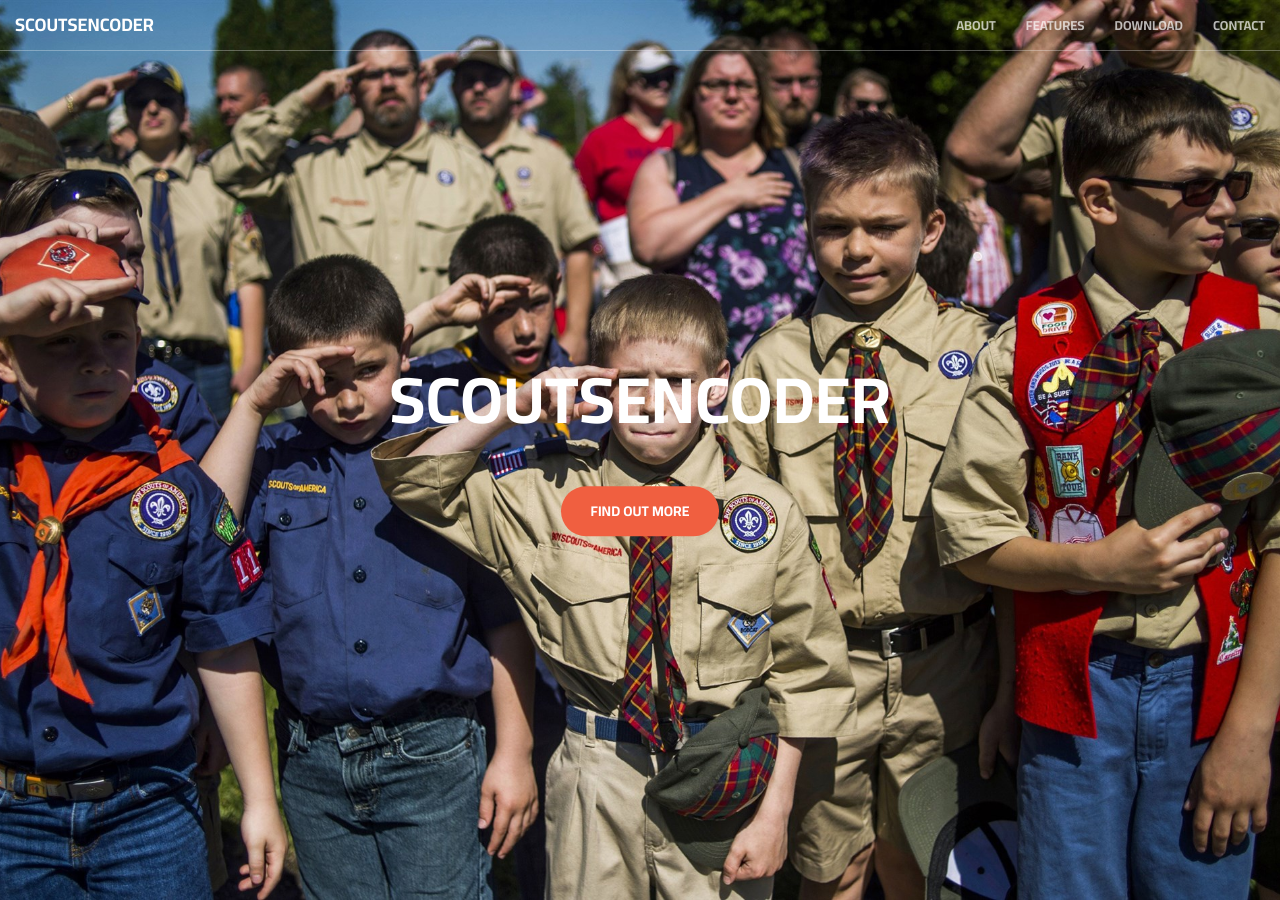
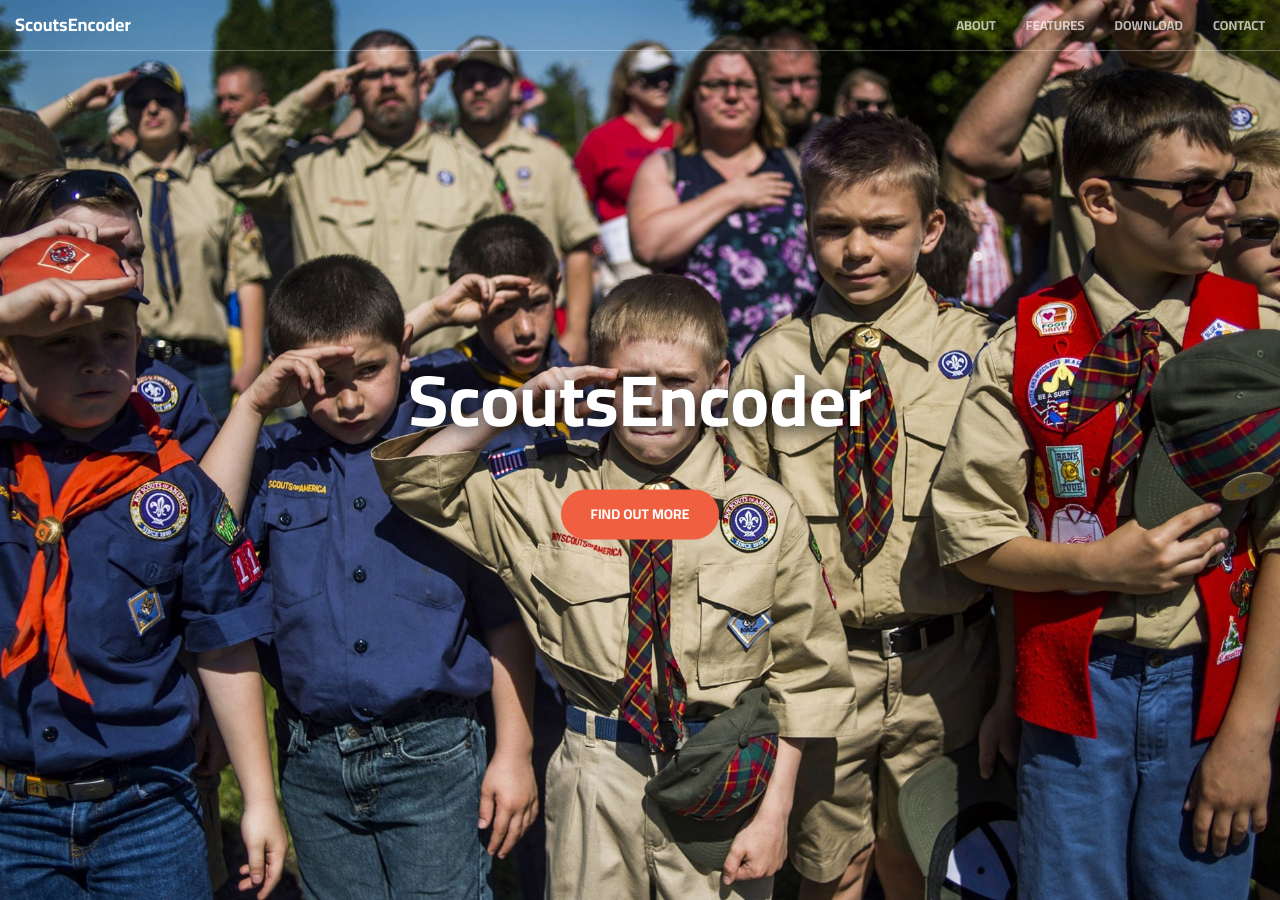
Before and after one commit to yousinix/ScoutsEncoder, a Jekyll site: the page built from index.html, in a window 1280 px wide and 900 px high. Built offline with Jekyll 4.4.1, drawn with Linux system fonts in a browser that asks for light colours; nearby versions of some CDN libraries.

Commit message:
Modify Header Title
 * Use PascalCase instead of Uppercase.
 * Increase fint size to 72px.
 * Add text shadow.

```diff
--- a/_sass/_base.scss
+++ b/_sass/_base.scss
@@ -78,7 +78,6 @@
         color: $theme-primary;
         @include sans-serif-font;
         font-weight: 700;
-        text-transform: uppercase;
         &:hover,
         &:focus {
             color: darken($theme-primary, 10%);
@@ -166,7 +165,8 @@
         .header-content-inner {
             h1 {
                 font-weight: 700;
-                text-transform: uppercase;
+                font-size: 72px;
+                text-shadow: 2px 2px 18px #000000;
                 margin-top: 0;
                 margin-bottom: 0;
             }
--- a/js/creative.js
+++ b/js/creative.js
@@ -31,7 +31,7 @@
     $("h1").fitText(
         1.2, {
             minFontSize: '35px',
-            maxFontSize: '65px'
+            maxFontSize: '72px'
         }
     );
 
```
